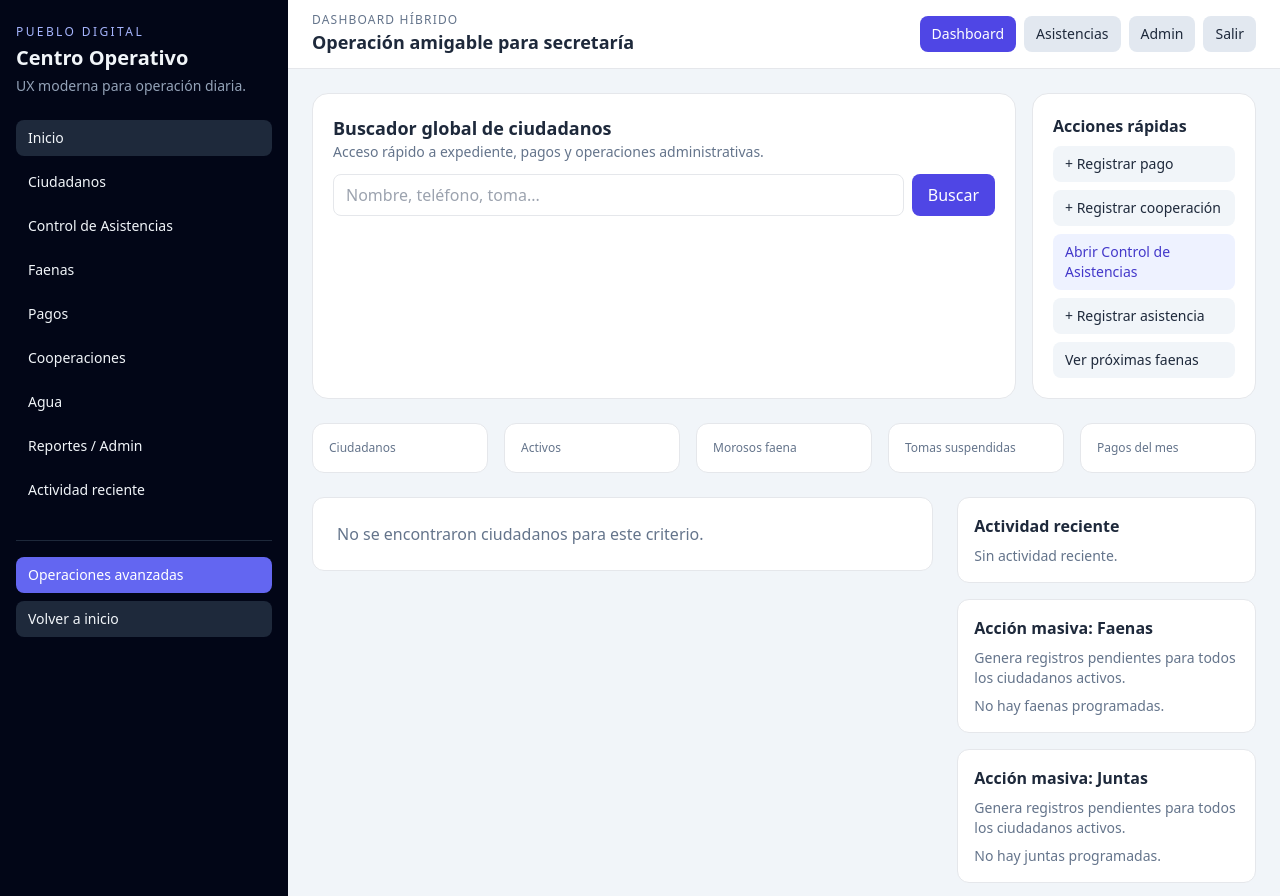
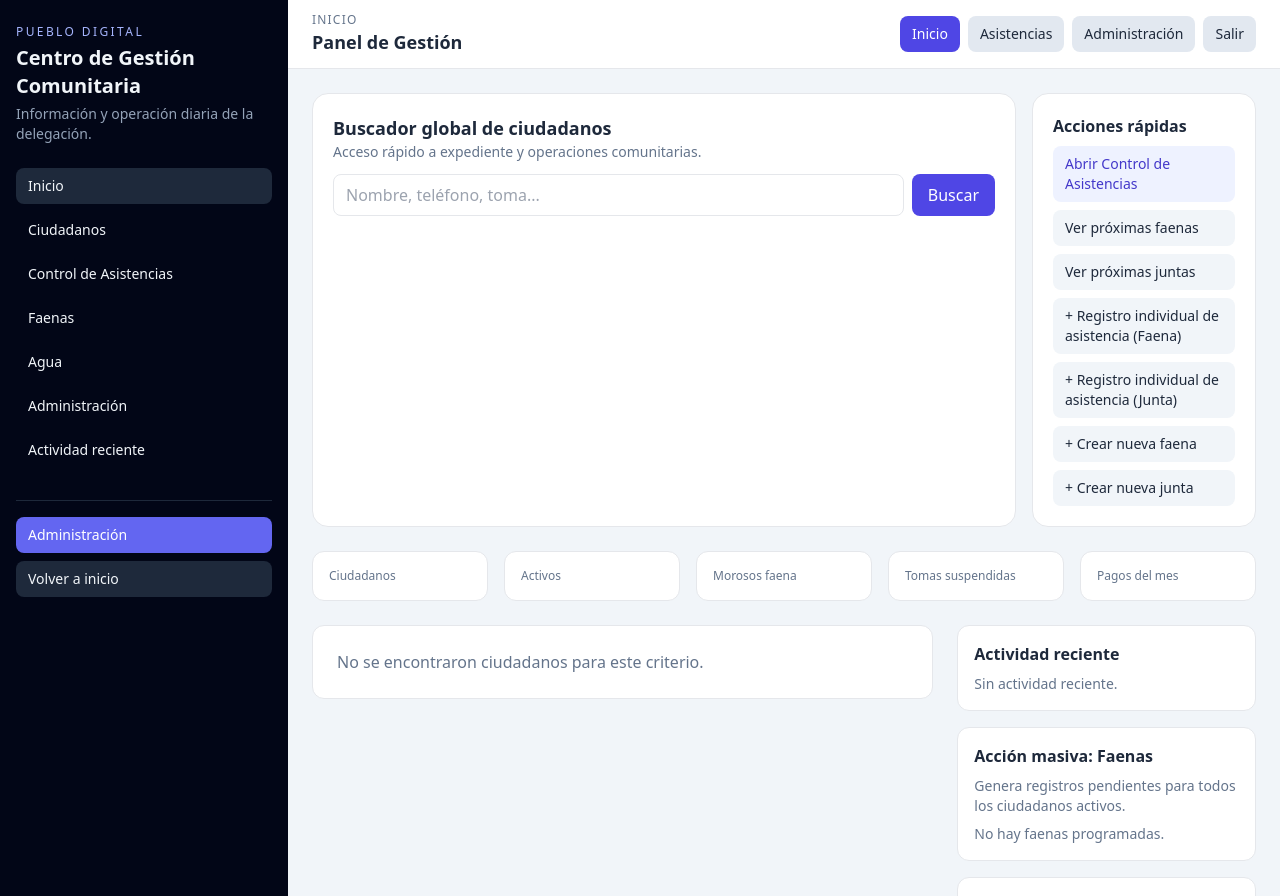
Before and after one commit to adalbertomejia/puebloDigital, a Django app: template templates/dashboard/operativo.html in a window 1280 px wide. Shown: the top 896 px of the page. Run offline with Django 3.2, Linux system fonts and the light colour scheme; the template is opened without the code that fills it, so the values that code supplies are empty; some libraries are stand-ins or nearby versions.

Commit message:
Ajustar acciones rapidas operativas

```diff
--- a/apps/core/views.py
+++ b/apps/core/views.py
@@ -104,10 +104,12 @@ def dashboard_operativo(request):
         "faenas_programadas": Faena.objects.filter(estado=Faena.Estados.PROGRAMADA).order_by("fecha")[:10],
         "juntas_programadas": juntas_programadas,
         "quick_links": {
-            "pago_add": reverse("admin:tesoreria_pago_add"),
-            "cooperacion_add": reverse("admin:tesoreria_cooperacion_add"),
             "registro_faena_add": reverse("admin:operacion_registrofaena_add"),
+            "asistencia_junta_add": reverse("admin:operacion_asistenciajunta_add"),
+            "faena_add": reverse("admin:operacion_faena_add"),
+            "junta_add": reverse("admin:operacion_junta_add"),
             "faena_changelist": reverse("admin:operacion_faena_changelist"),
+            "junta_changelist": reverse("admin:operacion_junta_changelist"),
             "ciudadano_changelist": reverse("admin:core_ciudadano_changelist"),
         },
     }
--- a/apps/operacion/models.py
+++ b/apps/operacion/models.py
@@ -16,8 +16,8 @@ class Junta(TimeStampedModel):
     notas = models.TextField(blank=True)
 
     class Meta:
-        verbose_name = '🤝 Junta'
-        verbose_name_plural = '🤝 Juntas'
+        verbose_name = '\U0001F465 Junta'
+        verbose_name_plural = '\U0001F465 Juntas'
         ordering = ['-fecha']
 
     def __str__(self):
--- a/templates/dashboard/base_dashboard.html
+++ b/templates/dashboard/base_dashboard.html
@@ -3,30 +3,28 @@
 <head>
   <meta charset="utf-8">
   <meta name="viewport" content="width=device-width, initial-scale=1">
-  <title>{% block title %}Dashboard Operativo{% endblock %}</title>
+  <title>{% block title %}Panel de Gestión{% endblock %}</title>
   <script src="https://cdn.tailwindcss.com"></script>
 </head>
 <body class="bg-slate-100 text-slate-800 min-h-screen">
   <div class="min-h-screen lg:flex">
     <aside class="w-full lg:w-72 bg-slate-950 text-slate-100 px-4 py-5 lg:py-6">
       <p class="text-xs uppercase tracking-[.2em] text-indigo-300">Pueblo Digital</p>
-      <h1 class="text-xl font-semibold mt-1">Centro Operativo</h1>
-      <p class="text-sm text-slate-400 mt-1">UX moderna para operación diaria.</p>
+      <h1 class="text-xl font-semibold mt-1">Centro de Gestión Comunitaria</h1>
+      <p class="text-sm text-slate-400 mt-1">Información y operación diaria de la delegación.</p>
 
       <nav class="mt-6 space-y-2 text-sm">
         <a href="{% url 'dashboard_operativo' %}" class="block rounded-lg px-3 py-2 bg-slate-800">Inicio</a>
         <a href="/admin/core/ciudadano/" class="block rounded-lg px-3 py-2 hover:bg-slate-800">Ciudadanos</a>
         <a href="{% url 'control_asistencias' %}" class="block rounded-lg px-3 py-2 hover:bg-slate-800">Control de Asistencias</a>
         <a href="/admin/operacion/faena/" class="block rounded-lg px-3 py-2 hover:bg-slate-800">Faenas</a>
-        <a href="/admin/tesoreria/pago/" class="block rounded-lg px-3 py-2 hover:bg-slate-800">Pagos</a>
-        <a href="/admin/tesoreria/cooperacion/" class="block rounded-lg px-3 py-2 hover:bg-slate-800">Cooperaciones</a>
         <a href="/admin/agua/toma/" class="block rounded-lg px-3 py-2 hover:bg-slate-800">Agua</a>
-        <a href="/admin/" class="block rounded-lg px-3 py-2 hover:bg-slate-800">Reportes / Admin</a>
+        <a href="/admin/" class="block rounded-lg px-3 py-2 hover:bg-slate-800">Administración</a>
         <a href="#actividad-reciente" class="block rounded-lg px-3 py-2 hover:bg-slate-800">Actividad reciente</a>
       </nav>
 
       <div class="mt-8 border-t border-slate-800 pt-4 space-y-2 text-sm">
-        <a href="/admin/" class="block rounded-lg px-3 py-2 bg-indigo-500 text-white">Operaciones avanzadas</a>
+        <a href="/admin/" class="block rounded-lg px-3 py-2 bg-indigo-500 text-white">Administración</a>
         <a href="/" class="block rounded-lg px-3 py-2 bg-slate-800">Volver a inicio</a>
       </div>
     </aside>
@@ -35,13 +33,13 @@
       <header class="bg-white border-b sticky top-0 z-10">
         <div class="px-4 py-3 md:px-6 flex flex-wrap gap-3 items-center justify-between">
           <div>
-            <p class="text-xs uppercase tracking-widest text-slate-500">Dashboard híbrido</p>
-            <h2 class="font-semibold text-lg">Operación amigable para secretaría</h2>
+            <p class="text-xs uppercase tracking-widest text-slate-500">Inicio</p>
+            <h2 class="font-semibold text-lg">Panel de Gestión</h2>
           </div>
           <nav class="flex items-center gap-2 text-sm">
-            <a class="px-3 py-2 rounded-lg bg-indigo-600 text-white" href="{% url 'dashboard_operativo' %}">Dashboard</a>
+            <a class="px-3 py-2 rounded-lg bg-indigo-600 text-white" href="{% url 'dashboard_operativo' %}">Inicio</a>
             <a class="px-3 py-2 rounded-lg bg-slate-200" href="{% url 'control_asistencias' %}">Asistencias</a>
-            <a class="px-3 py-2 rounded-lg bg-slate-200" href="/admin/">Admin</a>
+            <a class="px-3 py-2 rounded-lg bg-slate-200" href="/admin/">Administración</a>
             <a class="px-3 py-2 rounded-lg bg-slate-200" href="/logout/">Salir</a>
           </nav>
         </div>
--- a/templates/dashboard/operativo.html
+++ b/templates/dashboard/operativo.html
@@ -1,5 +1,5 @@
 {% extends 'dashboard/base_dashboard.html' %}
-{% block title %}Dashboard Operativo{% endblock %}
+{% block title %}Panel de Gestión{% endblock %}
 {% block content %}
 {% if messages %}
   <div class="space-y-2 mb-4">
@@ -11,7 +11,7 @@
 <section class="grid xl:grid-cols-4 gap-4 mb-6">
   <article class="xl:col-span-3 bg-white rounded-2xl border p-4 md:p-5">
     <h3 class="font-semibold text-lg">Buscador global de ciudadanos</h3>
-    <p class="text-sm text-slate-500 mb-3">Acceso rápido a expediente, pagos y operaciones administrativas.</p>
+    <p class="text-sm text-slate-500 mb-3">Acceso rápido a expediente y operaciones comunitarias.</p>
     <form method="get" class="flex flex-wrap gap-2">
       <input type="text" name="q" value="{{ q }}" placeholder="Nombre, teléfono, toma..." class="flex-1 min-w-52 rounded-lg border px-3 py-2">
       <button class="rounded-lg bg-indigo-600 text-white px-4 py-2">Buscar</button>
@@ -20,11 +20,13 @@
   <article class="bg-white rounded-2xl border p-4 md:p-5">
     <h4 class="font-semibold mb-2">Acciones rápidas</h4>
     <div class="space-y-2 text-sm">
-      <a class="block rounded-lg bg-slate-100 px-3 py-2" href="{{ quick_links.pago_add }}">+ Registrar pago</a>
-      <a class="block rounded-lg bg-slate-100 px-3 py-2" href="{{ quick_links.cooperacion_add }}">+ Registrar cooperación</a>
       <a class="block rounded-lg bg-indigo-50 text-indigo-700 px-3 py-2" href="{% url 'control_asistencias' %}">Abrir Control de Asistencias</a>
-      <a class="block rounded-lg bg-slate-100 px-3 py-2" href="{{ quick_links.registro_faena_add }}">+ Registrar asistencia</a>
       <a class="block rounded-lg bg-slate-100 px-3 py-2" href="{{ quick_links.faena_changelist }}">Ver próximas faenas</a>
+      <a class="block rounded-lg bg-slate-100 px-3 py-2" href="{{ quick_links.junta_changelist }}">Ver próximas juntas</a>
+      <a class="block rounded-lg bg-slate-100 px-3 py-2" href="{{ quick_links.registro_faena_add }}">+ Registro individual de asistencia (Faena)</a>
+      <a class="block rounded-lg bg-slate-100 px-3 py-2" href="{{ quick_links.asistencia_junta_add }}">+ Registro individual de asistencia (Junta)</a>
+      <a class="block rounded-lg bg-slate-100 px-3 py-2" href="{{ quick_links.faena_add }}">+ Crear nueva faena</a>
+      <a class="block rounded-lg bg-slate-100 px-3 py-2" href="{{ quick_links.junta_add }}">+ Crear nueva junta</a>
     </div>
   </article>
 </section>
@@ -57,9 +59,7 @@
         <div class="mt-3 flex flex-wrap gap-2 text-sm">
           <a href="{% url 'perfil_ciudadano' c.pk %}" class="px-3 py-2 rounded-lg bg-indigo-600 text-white">Ver expediente</a>
           <a href="/admin/core/ciudadano/{{ c.pk }}/change/" class="px-3 py-2 rounded-lg bg-slate-200">Editar</a>
-          <a href="/admin/tesoreria/pago/add/?ciudadano={{ c.pk }}" class="px-3 py-2 rounded-lg bg-slate-200">Registrar pago</a>
-          <a href="/admin/tesoreria/cooperacion/add/?ciudadano={{ c.pk }}" class="px-3 py-2 rounded-lg bg-slate-200">Registrar cooperación</a>
-          <a href="/admin/operacion/registrofaena/add/?ciudadano={{ c.pk }}" class="px-3 py-2 rounded-lg bg-slate-200">Registrar asistencia</a>
+          <a href="/admin/operacion/registrofaena/add/?ciudadano={{ c.pk }}" class="px-3 py-2 rounded-lg bg-slate-200">Registrar asistencia (Faena)</a>
         </div>
       </article>
     {% empty %}
--- a/templates/dashboard/perfil_ciudadano.html
+++ b/templates/dashboard/perfil_ciudadano.html
@@ -1,7 +1,7 @@
 {% extends 'dashboard/base_dashboard.html' %}
 {% block title %}Expediente {{ ciudadano.nombre_completo }}{% endblock %}
 {% block content %}
-<nav class="text-sm mb-4 text-slate-500"><a href="{% url 'dashboard_operativo' %}">Dashboard</a> / <span>{{ ciudadano.nombre_completo }}</span></nav>
+<nav class="text-sm mb-4 text-slate-500"><a href="{% url 'dashboard_operativo' %}">Inicio</a> / <span>{{ ciudadano.nombre_completo }}</span></nav>
 
 <section class="bg-white border rounded-2xl p-5 mb-6">
   <div class="flex flex-wrap items-center justify-between gap-3">
@@ -13,7 +13,7 @@
       </div>
     </div>
     <div class="flex flex-wrap gap-2 text-sm">
-      <a href="{{ admin_change_url }}" class="px-3 py-2 rounded-lg bg-indigo-600 text-white">Editar en Admin</a>
+      <a href="{{ admin_change_url }}" class="px-3 py-2 rounded-lg bg-indigo-600 text-white">Editar en Administración</a>
       <a href="{{ quick_links.pago_add }}" class="px-3 py-2 rounded-lg bg-slate-200">Registrar pago</a>
       <a href="{{ quick_links.cooperacion_add }}" class="px-3 py-2 rounded-lg bg-slate-200">Registrar cooperación</a>
       <a href="{{ quick_links.registro_faena_add }}" class="px-3 py-2 rounded-lg bg-slate-200">Registrar asistencia</a>
```
